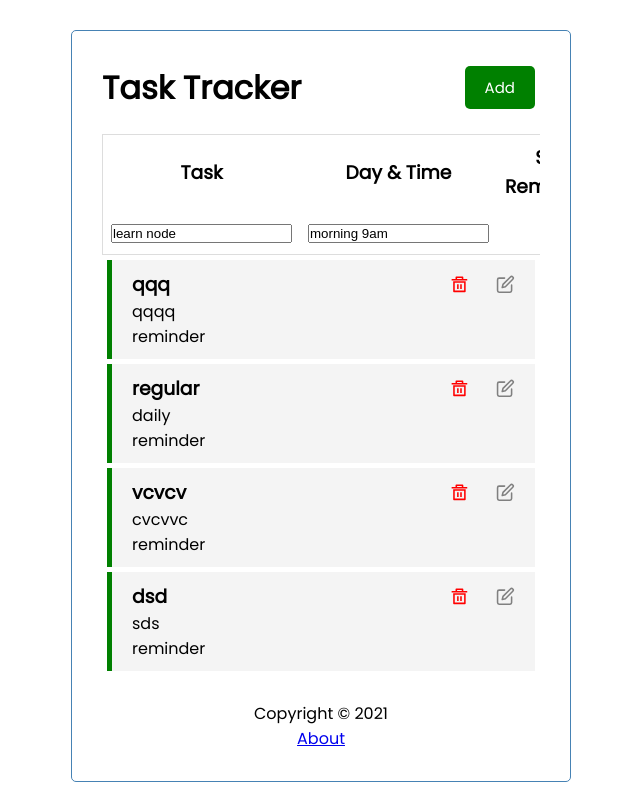
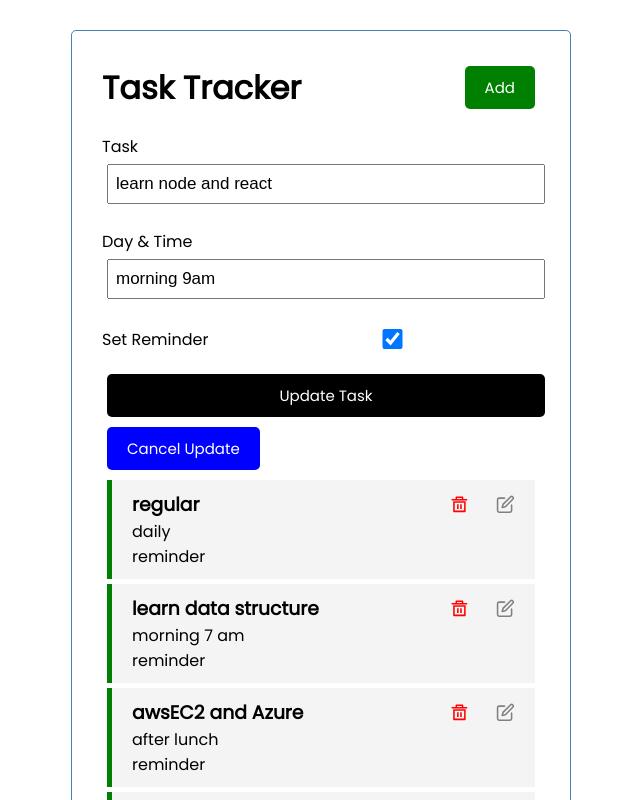
Before and after one commit to viveklaks/tasktracker, a React (Create React App) app: page / in a window 1280 px wide. Both pictures are taken after a click on the icon 824 px from the left and 158 px from the top of the page. Shown: the top 800 px of the page, without its empty margins (319-959 px from the left). Built offline with nearby package versions, Linux system fonts and the light colour scheme; data requests are answered from the project's data file.

Commit message:
error correction

```diff
--- a/db.json
+++ b/db.json
@@ -1,16 +1,10 @@
 {
   "tasks": [
     {
-      "text": "learn node",
+      "text": "learn node and react",
       "day": "morning 9am",
       "reminder": true,
       "id": 10
-    },
-    {
-      "text": "qqq",
-      "day": "qqqq",
-      "reminder": true,
-      "id": 12
     },
     {
       "text": "regular",
@@ -19,16 +13,22 @@
       "id": 13
     },
     {
-      "text": "vcvcv",
-      "day": "cvcvvc",
+      "text": "learn data structure",
+      "day": "morning 7 am",
       "reminder": true,
-      "id": 14
+      "id": 16
     },
     {
-      "text": "dsd",
-      "day": "sds",
+      "text": "awsEC2 and Azure",
+      "day": "after lunch",
       "reminder": true,
-      "id": 15
+      "id": 17
+    },
+    {
+      "text": "ML ,NN and CV",
+      "day": "After dinner",
+      "reminder": true,
+      "id": 18
     }
   ]
 }
--- a/src/components/EditTag.js
+++ b/src/components/EditTag.js
@@ -2,6 +2,7 @@ import React ,{useState}from 'react'
 
 
 import {TiCancel} from 'react-icons/ti'
+import Button from './Button';
 
 export const EditTag = ({task, onUpdate ,cancel}) => {
     const [id,setId] =useState(task.id);
@@ -28,45 +29,33 @@ export const EditTag = ({task, onUpdate ,cancel}) => {
 
     }
     return (
-        <h3 style={{overflow: "auto"}}>
+
            <form onSubmit={onEdit}>
-            <table style={{width:"100%"}} >
 
-            <thead>
-                <tr style={{textAlign: 'left'}}>
-                    <th>Task</th>
-                    <th>Day & Time</th>
-                    <th>Set Reminder</th>
-                    <th>Save</th>
-                    <th>Cancel</th>
-                </tr>
-            </thead>
-            <tbody>
-                <tr>
-                <td>
+                <div className='form-control'>
+                <label>Task</label>
                      <input className="mb-3" type="text" placeholder='Add Task' required="required" name ="text" value={text} onChange={e=>setText(e.target.value)} />
-                </td>
-                <td>
+                </div>
+                <div className='form-control'>
+                <label>Day & Time</label>
                     <input type="text" placeholder='Add Day & Time' required="required" name ="day"  value={day} onChange={e=>setDay(e.target.value)}  />
-                </td>
-                <td>
+                </div>
+                <div className='form-control form-control-check'>
+                <label>Set Reminder</label>
                     <input  type="checkbox" checked={reminder} name ="reminder" value={reminder} onChange={e=>setReminder(e.currentTarget.checked)}/>
-                </td>
-                <td>
-                <input style={{ color: 'blue'}} type="submit" value='Save Task'/>
-                </td>
-                <td>
-                    <TiCancel style={{
-                        color: 'grey',textAlign:'right', cursor: 'pointer'
-                        }} onClick={() =>cancel(task)} />
-                </td>
+                </div>
 
-                </tr>
-            </tbody>
-            </table>
+                <input className='btn btn-block' type="submit" value='Update Task'/>
+
+                <Button color ={'blue'} text={'Cancel Update'} onClick={() =>cancel(task)} />
+
+
+
+
+
             </form>
 
-        </h3>
+
     )
 }
 export default EditTag
```
